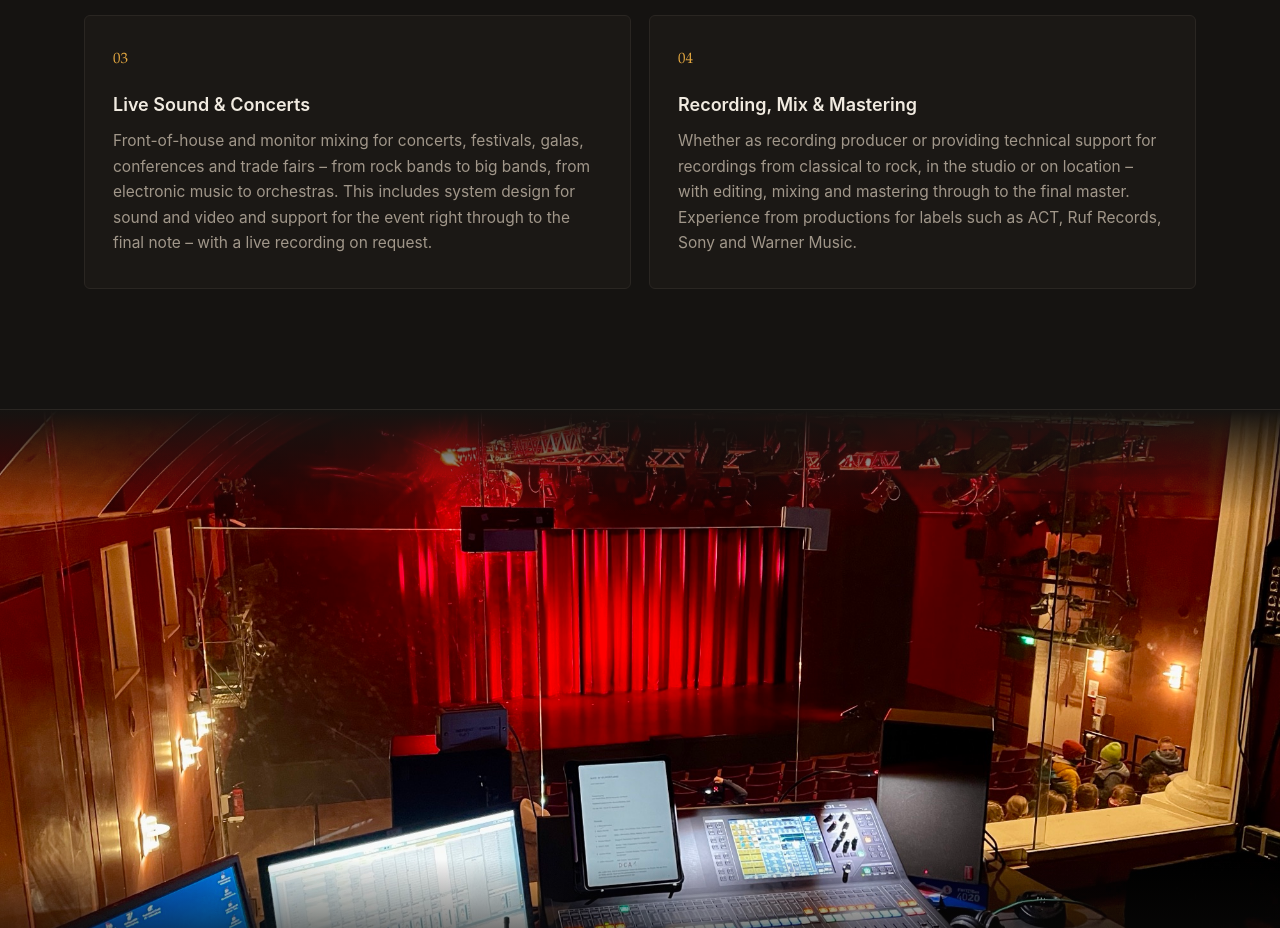
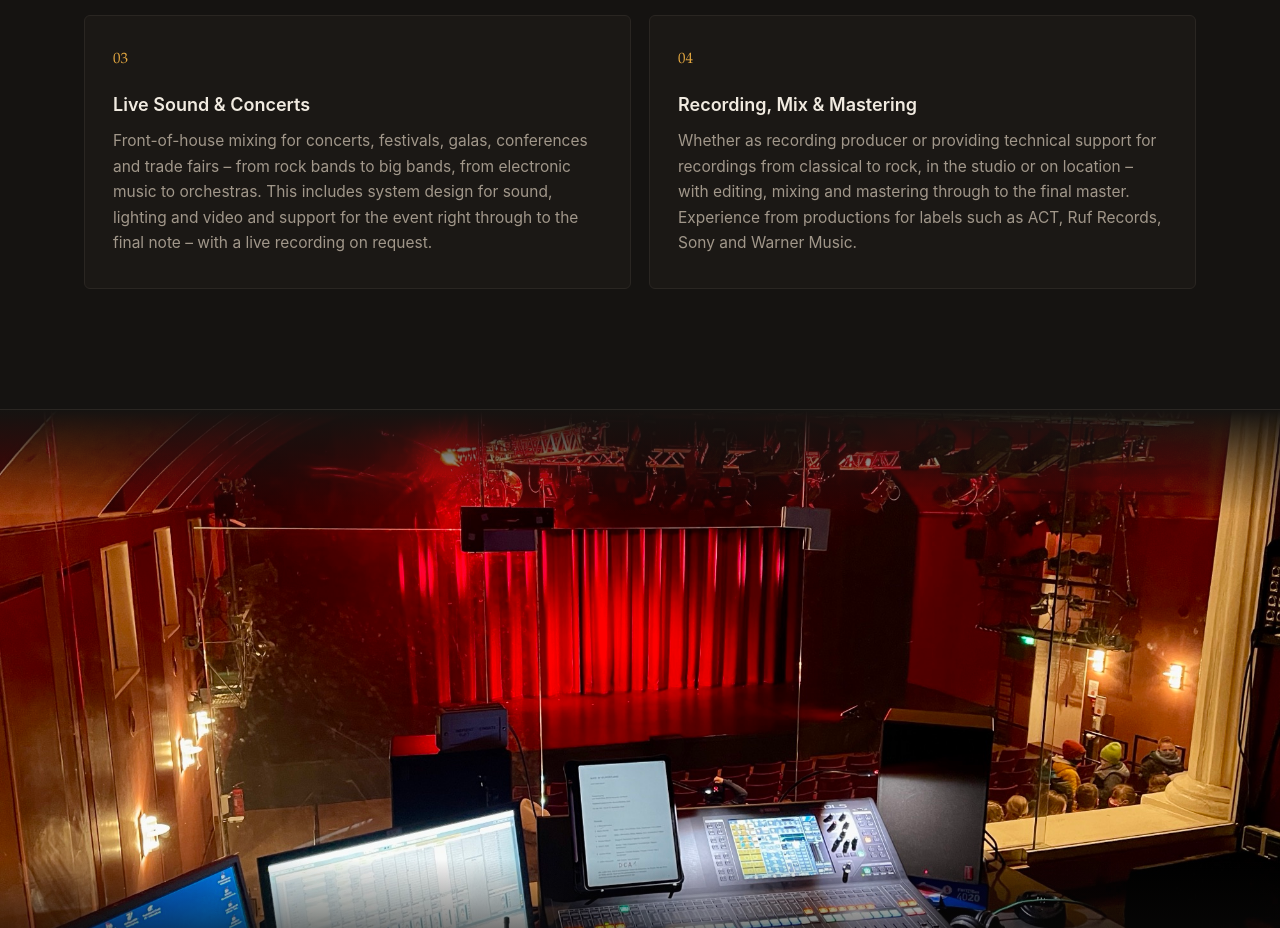
Before and after one commit to theloftwaves/kaimaeder.de, a plain HTML site: page index.html in a window 1280 px wide. Shown: the part 2500-3428 px from the top of the page. Drawn offline with Linux system fonts and the light colour scheme.

Commit message:
Live Sound: FOH-Mischung, Systemplanung für Ton, Licht und Video
Co-Authored-By: Claude Opus 5.5 <noreply@anthropic.com>

```diff
--- a/index.html
+++ b/index.html
@@ -66,7 +66,7 @@
       <div class="services">
         <div class="service reveal"><span class="num">01</span><h3 data-en="Music Theatre">Musiktheater</h3><p data-en="Show mixing, microphone design and sound reinforcement for musicals, opera, operetta and dance – in repertoire and on tour. From sound system design to mixing the performances.">Tonregie, Mikrofonierung und Beschallung für Musical, Oper, Operette und Tanz – im Repertoire wie auf Tour. Von der Beschallungsplanung bis zur Mischung von Vorstellungen.</p></div>
         <div class="service reveal"><span class="num">02</span><h3 data-en="Sound Design &amp;amp; Post-Production">Sounddesign &amp; Postproduktion</h3><p data-en="Bespoke sonic worlds for musical, dance and theatre productions, as well as backing tracks, playback and post-production for stage and screen.">Eigene Klangwelten für Musical-, Tanz- und Theaterproduktionen sowie Playbacks, Zuspielungen und Nachbearbeitung für Bühne und Video.</p></div>
-        <div class="service reveal"><span class="num">03</span><h3 data-en="Live Sound &amp;amp; Concerts">Live Sound &amp; Konzert</h3><p data-en="Front-of-house and monitor mixing for concerts, festivals, galas, conferences and trade fairs – from rock bands to big bands, from electronic music to orchestras. This includes system design for sound and video and support for the event right through to the final note – with a live recording on request.">FOH- und Monitormischung für Konzerte, Festivals, Galas, Konferenzen und Messen – von der Rockband bis zur Big Band, von Elektro bis zum Orchester. Dazu gehören die Systemplanung für Ton und Video sowie die Betreuung der Veranstaltung bis zum letzten Ton – auf Wunsch mit Live-Aufnahme.</p></div>
+        <div class="service reveal"><span class="num">03</span><h3 data-en="Live Sound &amp;amp; Concerts">Live Sound &amp; Konzert</h3><p data-en="Front-of-house mixing for concerts, festivals, galas, conferences and trade fairs – from rock bands to big bands, from electronic music to orchestras. This includes system design for sound, lighting and video and support for the event right through to the final note – with a live recording on request.">FOH-Mischung für Konzerte, Festivals, Galas, Konferenzen und Messen – von der Rockband bis zur Big Band, von Elektro bis zum Orchester. Dazu gehören die Systemplanung für Ton, Licht und Video sowie die Betreuung der Veranstaltung bis zum letzten Ton – auf Wunsch mit Live-Aufnahme.</p></div>
         <div class="service reveal"><span class="num">04</span><h3>Recording, Mix &amp; Mastering</h3><p data-en="Whether as recording producer or providing technical support for recordings from classical to rock, in the studio or on location – with editing, mixing and mastering through to the final master. Experience from productions for labels such as ACT, Ruf Records, Sony and Warner Music.">Ob Aufnahmeleitung oder technische Betreuung bei Aufnahmen von Klassik bis Rock, im Studio oder vor Ort – mit Editing, Mischung und Mastering bis zum fertigen Master. Erfahrung aus Produktionen für Labels wie ACT, Ruf Records, Sony und Warner Music.</p></div>
       </div>
     </div>
```
